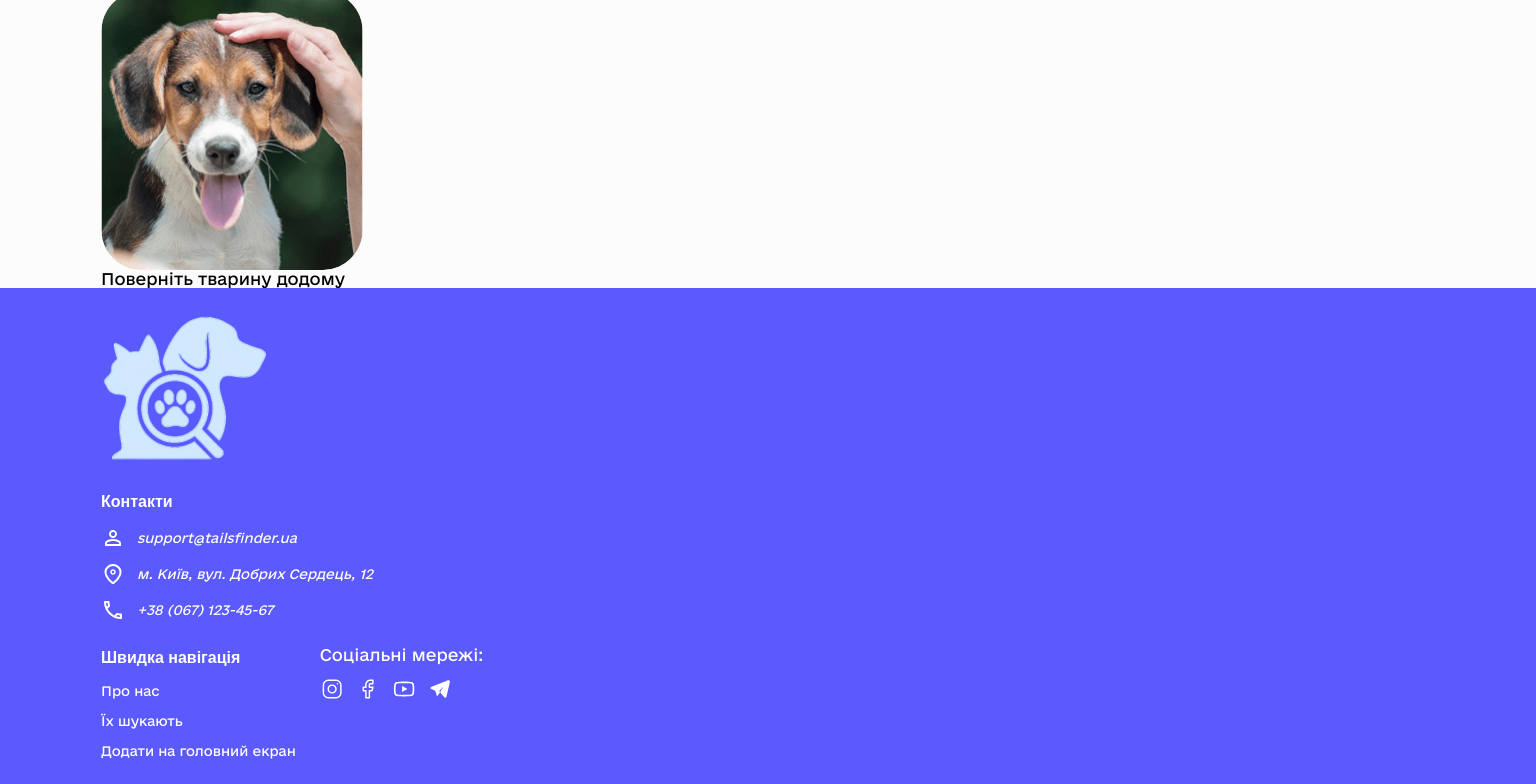
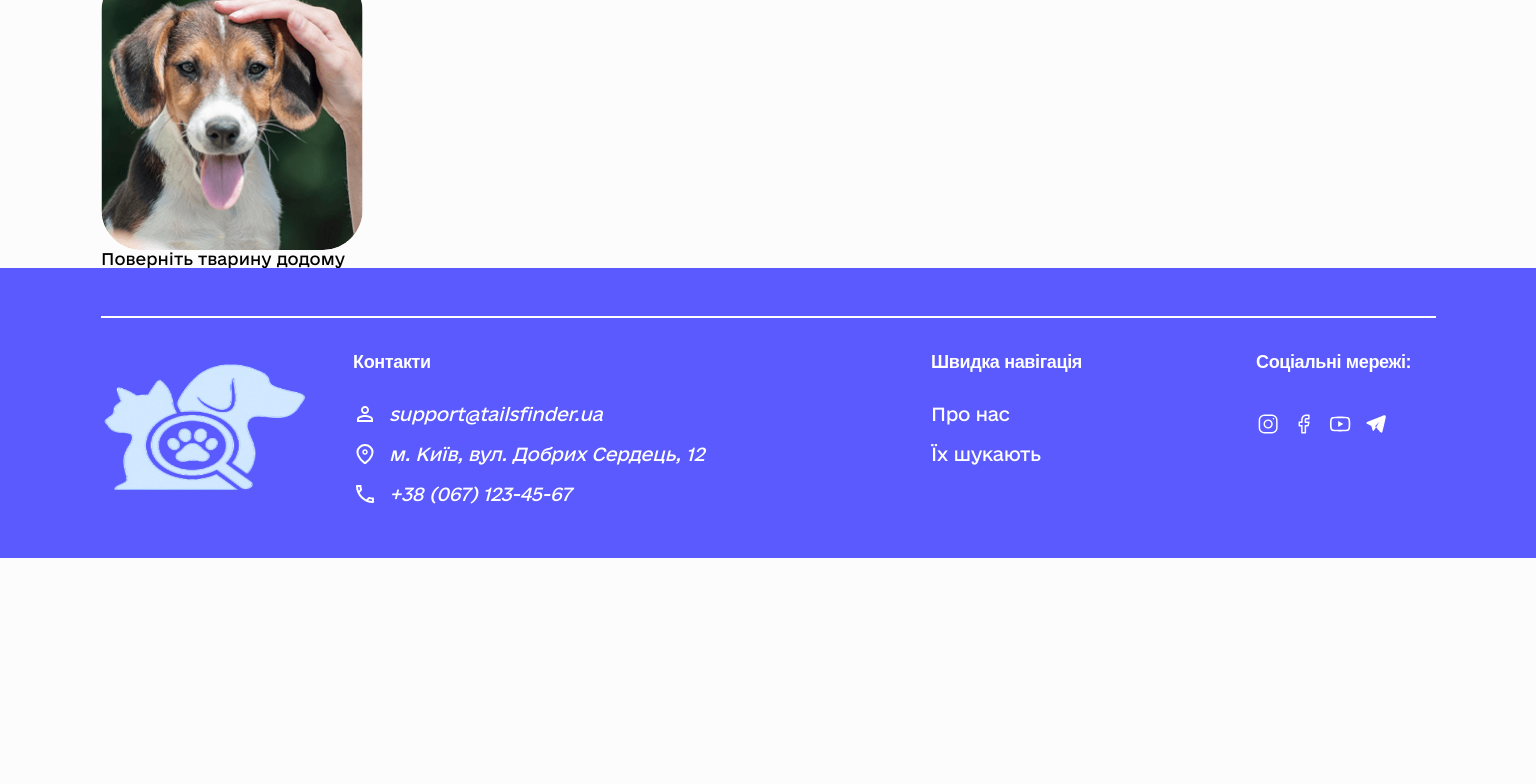
Before and after one commit to Woolfson-Julia/TailsFinder, a React (Vite) app: page / in a window 1536 px wide. Shown: the part 1855-2639 px from the top of the page. After the commit the page ends 2413 px from the top, so only its background shows below. Built offline with nearby package versions, Linux system fonts and the light colour scheme; a web font is replaced by a local one.

Commit message:
add styles tablet and desktop

```diff
--- a/src/components/AddToHomeScreenModal/AddToHomeScreenModal.module.css
+++ b/src/components/AddToHomeScreenModal/AddToHomeScreenModal.module.css
@@ -8,6 +8,11 @@
   justify-self: start;
   padding: 0;
   text-align: start;
+  transition: all 0.25s cubic-bezier(0.4, 0, 0.2, 1);
+}
+.openBtn:hover,
+.openBtn:focus {
+  color: var(--color-btn-dark-blue);
 }
 
 .backdrop {
@@ -141,4 +146,7 @@
     height: 48px;
     font-size: 20px;
   }
+  .openBtn {
+    display: none;
+  }
 }
--- a/src/components/Footer/Footer.jsx
+++ b/src/components/Footer/Footer.jsx
@@ -30,6 +30,7 @@ export default function Footer() {
             />
           </picture>
         </a>
+        <div className={css.containerContact}>
           <h2>Контакти</h2>
           <address>
             <p className={css.contactItem}>
@@ -66,6 +67,7 @@ export default function Footer() {
               <a href="tel:+3800671234567">+38 (067) 123-45-67</a>
             </p>
           </address>
+        </div>
         <div className={css.containerNavMedia}>
           <div className={css.containerNavigation}>
             <p className={css.titleNav}>Швидка навігація</p>
--- a/src/components/Footer/Footer.module.css
+++ b/src/components/Footer/Footer.module.css
@@ -4,13 +4,23 @@
   padding-bottom: 24px;
   padding-top: 24px;
   min-width: 320px;
+  position: relative;
 }
 .icon {
   fill: var(--color-white);
   transition: all 0.25s cubic-bezier(0.4, 0, 0.2, 1);
 }
+.icon:hover,
+.icon:focus {
+  fill: var(--color-btn-dark-blue);
+}
 .iconInstagram {
   stroke: var(--color-white);
+  transition: all 0.25s cubic-bezier(0.4, 0, 0.2, 1);
+}
+.iconInstagram:hover,
+.iconInstagram:focus {
+  stroke: var(--color-btn-dark-blue);
 }
 
 .link {
@@ -25,22 +35,22 @@
 .link:focus {
   color: var(--color-btn-dark-blue);
 }
-/* .active {
+.active {
   color: var(--color-btn-dark-blue);
-} */
-.img {
+}
+.footer .img {
   width: 174px;
   height: 154px;
   margin-bottom: 24px;
 }
-h2 {
+.footer h2 {
   font-weight: 700;
   font-size: 16px;
   line-height: 1.5;
   color: var(--color-white);
   margin-bottom: 12px;
 }
-address {
+.footer address {
   display: flex;
   flex-direction: column;
   gap: 12px;
@@ -61,6 +71,11 @@ address {
   display: flex;
   align-items: center;
   gap: 12px;
+  transition: all 0.25s cubic-bezier(0.4, 0, 0.2, 1);
+}
+.contactItem:hover,
+.contactItem:focus {
+  color: var(--color-btn-dark-blue);
 }
 .titleNav {
   font-weight: 700;
@@ -92,8 +107,125 @@ address {
   margin-top: 12px;
 }
 @media screen and (min-width: 834px) {
+  .footer {
+    height: 398px;
+  }
+  .containerSocial {
+    position: absolute;
+    bottom: 24px;
+    left: 50%;
+    transform: translateX(-50%);
+    display: flex;
+    flex-direction: column;
+    align-items: center;
+    justify-content: center;
+  }
+
+  .linkLogo {
+    position: absolute;
+    bottom: 90px;
+    left: 50%;
+    transform: translateX(-50%);
+  }
+
+  .footer .img {
+    width: 215px;
+    height: 136px;
+  }
+  .containerNavigation {
+    margin-top: 6px;
+    width: 249px;
+  }
+  .footer .container {
+    display: flex;
+    justify-content: space-between;
+  }
 }
 @media screen and (min-width: 1440px) {
+  .footer {
+    height: 290px;
+    padding: 48px 0;
+  }
+  .linkLogo {
+    margin-top: 44px;
+    position: static;
+    transform: none;
+    margin-right: 37px;
+  }
+  .footer .container::before {
+    content: "";
+    position: absolute;
+    top: 48px;
+    width: 1335px;
+    height: 2px;
+    background-color: var(--color-white);
+  }
+  .containerSocial {
+    position: static;
+    transform: none;
+    justify-content: flex-start;
+  }
+  .footer .container {
+    /* gap: 60px; */
+    justify-content: flex-start;
+  }
+  .containerContact {
+    width: 426px;
+    height: 160px;
+    margin-top: 32px;
+    margin-right: 152px;
+  }
+  .contactItem {
+    font-weight: 400;
+    font-size: 18px;
+    line-height: 1.55556;
+    letter-spacing: -0.02em;
+    color: var(--color-white);
+  }
+  .footer h2 {
+    font-weight: 700;
+    font-size: 18px;
+    line-height: 1.55556;
+    letter-spacing: -0.02em;
+    color: var(--color-white);
+    margin-bottom: 24px;
+  }
+  .link {
+    font-weight: 400;
+    font-size: 18px;
+    line-height: 1.55556;
+    letter-spacing: -0.02em;
+    color: var(--color-white);
+  }
+  .containerNavigation {
+    margin-top: 32px;
+    width: 265px;
+  }
+  .titleNav {
+    font-weight: 700;
+    font-size: 18px;
+    line-height: 1.55556;
+    letter-spacing: -0.02em;
+    color: var(--color-white);
+    margin-bottom: 24px;
+  }
+  .containerSocial {
+    margin-top: 32px;
+    align-items: flex-start;
+    width: 185px;
+  }
+  .titleMedia {
+    font-weight: 700;
+    font-size: 18px;
+    line-height: 1.55556;
+    letter-spacing: -0.02em;
+    color: var(--color-white);
+    width: 185px;
+    margin-bottom: 24px;
+  }
+  .containerNavMedia {
+    gap: 60px;
+  }
 }
 
 /* .footer {
```
Lines whose indentation alone changed are shown as unchanged.
